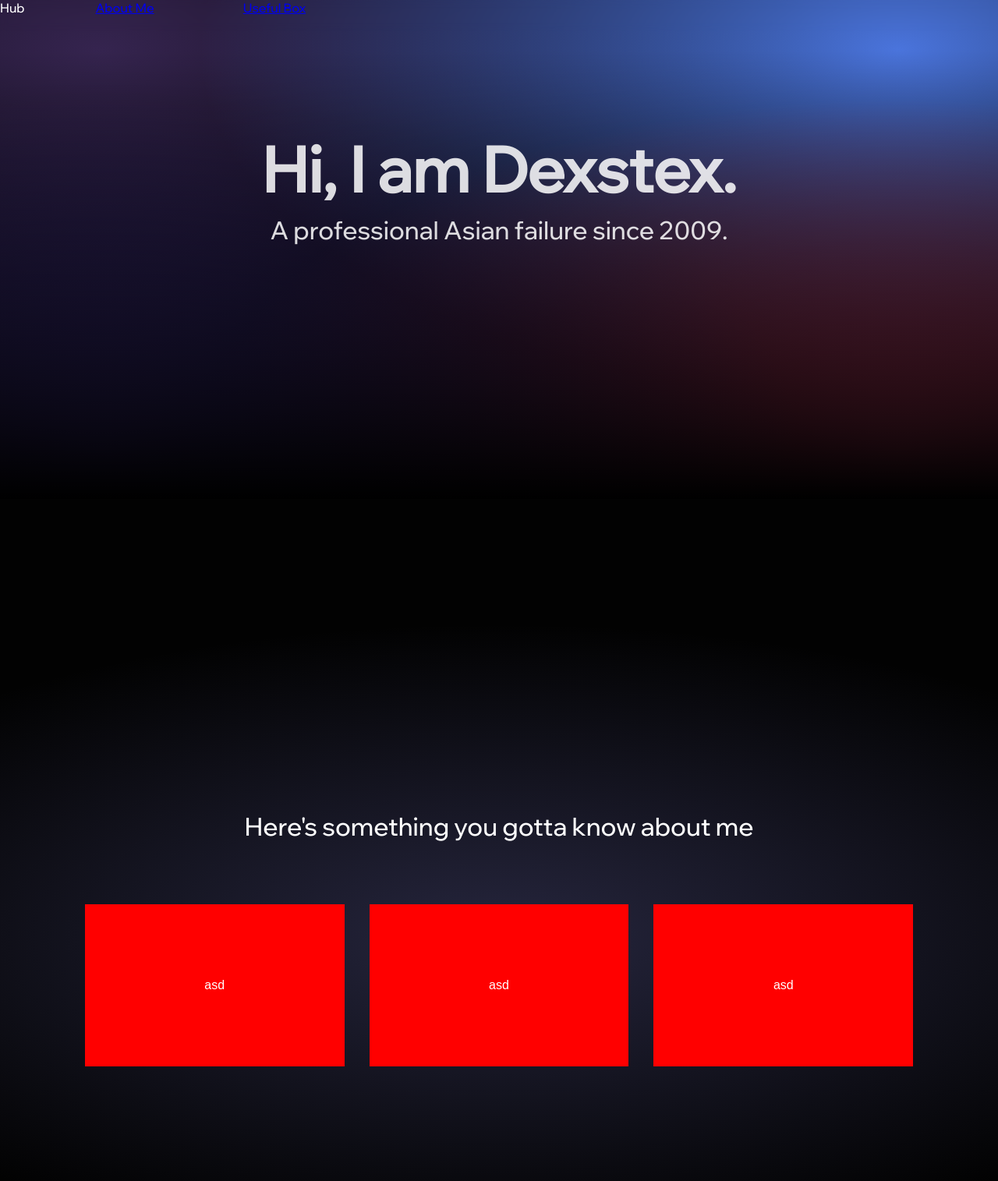
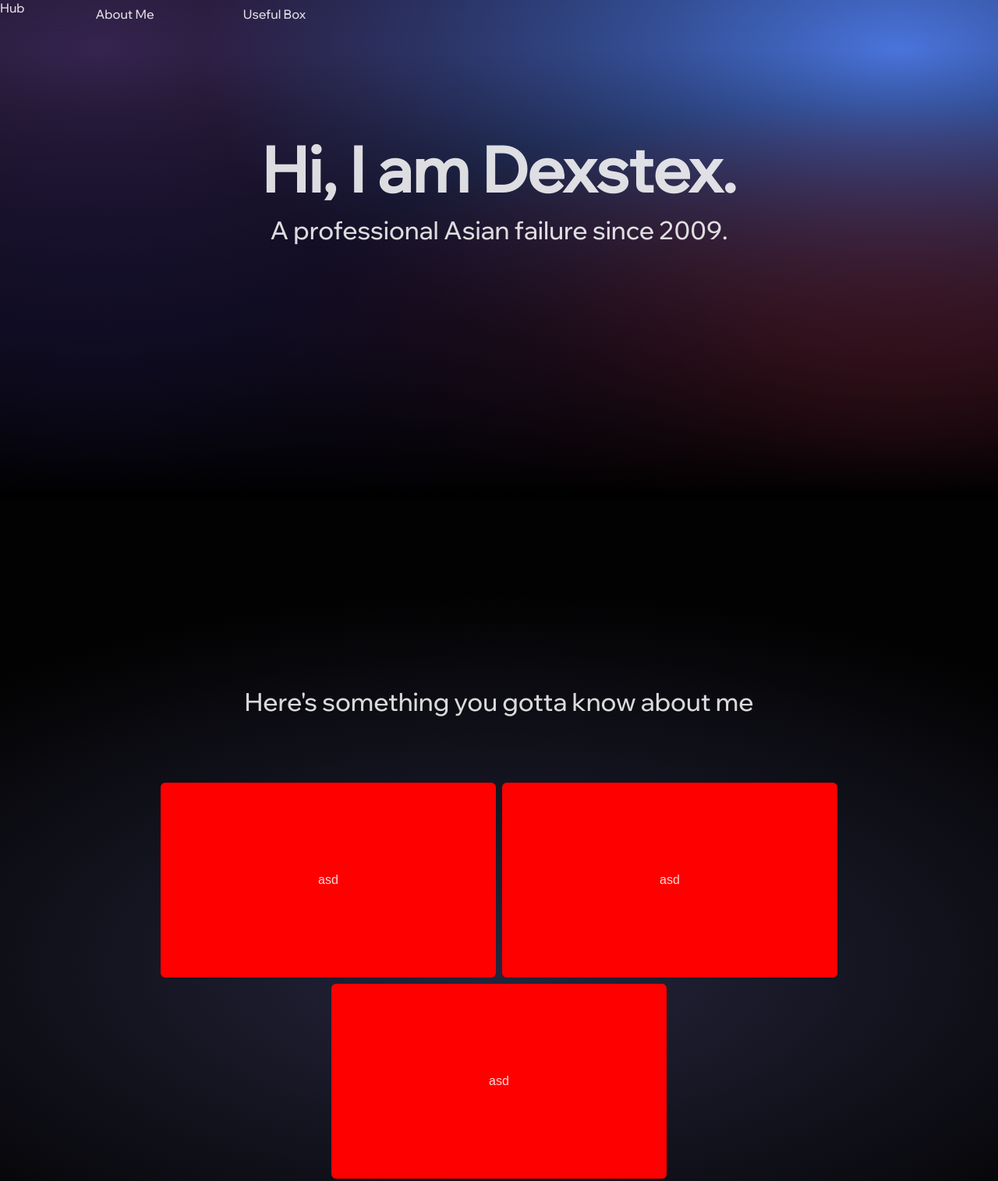
Before and after one commit to dexstex/dexstex.github.io, a plain HTML site: page index.html in a window 1280 px wide. Shown: the top 1515 px of the page at 78% size. Drawn offline with Linux system fonts and the light colour scheme.

Commit message:
making css fire

```diff
--- a/style.css
+++ b/style.css
@@ -4,7 +4,7 @@ body {
     margin: 0;
     background-color: #020202;
     height: 300vh;
-    color: white;
+    color: hsla(0, 0%, 100%, 0.85);
     font-family: 'Wix Maderfor Display', sans-serif;
     display: grid;
     grid-template-rows: repeat(3, 1fr);
@@ -27,7 +27,24 @@ body {
     justify-items: center;
     justify-content: space-around;
     grid-template-columns: repeat(3, minmax(10vh, 20vh));
+    align-items: center;
 }
+
+a, a:visited, a:active {
+    background: linear-gradient(currentColor 0 0)
+      bottom left/
+      var(--underline-width, 0%) 0.1em
+      no-repeat;
+    color: hsla(0, 0%, 100%, 0.85);
+    display: inline-block;
+    padding: 0 .5em 0.2em;
+    text-decoration: none;
+    transition: background-size 0.5s;
+  }
+
+  a:hover {
+    --underline-width: 100%;
+  }
 
 .intro {
     height: 80vh;
@@ -62,8 +79,8 @@ body {
 }
 
 .main {
-    padding: 20vh 5vh 10vh 5vh;
-    background: radial-gradient(ellipse 80% 50% at 50% 50%,rgba(120,119,198,0.3),rgba(0,0,0,0));
+    padding: 20vh 5vh 40vh 5vh;
+    background: radial-gradient(ellipse 80% 40% at 50% 50%,rgba(120,119,198,0.3),rgba(0,0,0,0));
 }
 
 #card-intro {
@@ -87,7 +104,8 @@ body {
     justify-content: center;
     align-items: center;
     background-color: red;
-    margin: 0 2vh 0 2vh;
-    height: 26vh;
-    width: 26vw;
+    margin: 0.5vh;
+    height: 250px;
+    width: 430px;
+    border-radius: 6px;
 }
```
